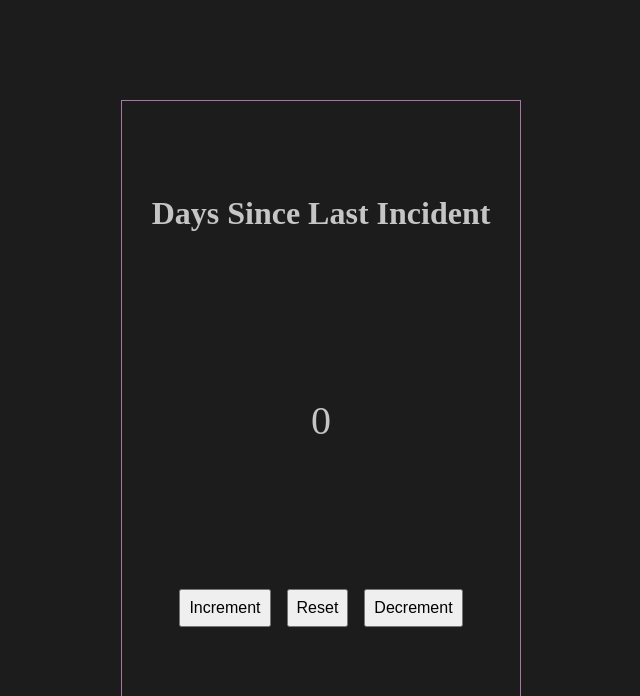
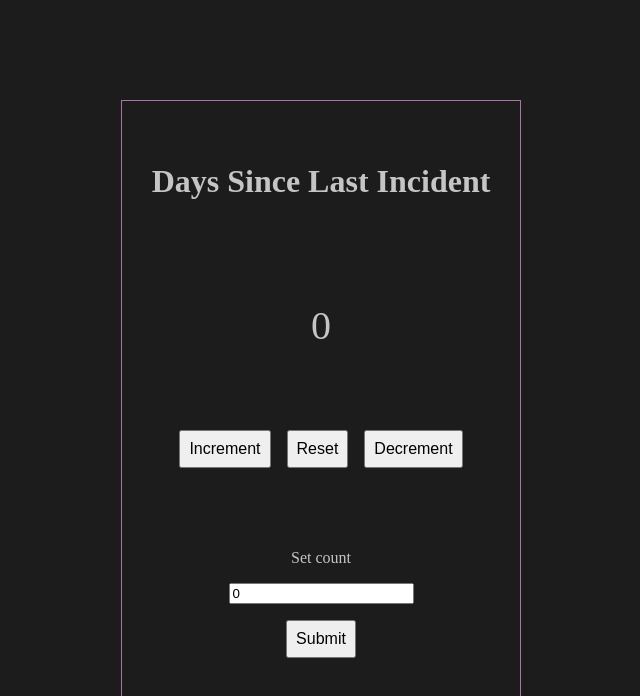
Before and after one commit to dandgerson/redux-fundamentals-feat-react, a React (Vite) app: page / in a window 1280 px wide. Shown: the top 696 px of the page, without its empty margins (319-959 px from the left). Built offline with nearby package versions, Linux system fonts and the light colour scheme.

Commit message:
dispatching from forms

```diff
--- a/src/Counter.js
+++ b/src/Counter.js
@@ -1,6 +1,7 @@
 import { useState } from "react";
 import { useDispatch, useSelector } from "react-redux";
 import { decrement, increment, set } from "./actions";
+import SetCounter from "./SetCounter";
 
 const Counter = () => {
   const count = useSelector((state) => state.count);
@@ -11,10 +12,18 @@ const Counter = () => {
       <h1>Days Since Last Incident</h1>
       <div className="count">{count}</div>
       <div className="controlls">
-        <button onClick={() => dispatch(increment())}>Increment</button>
-        <button onClick={() => dispatch(set(0))}>Reset</button>
-        <button onClick={() => dispatch(decrement())}>Decrement</button>
+        <button className="button" onClick={() => dispatch(increment())}>
+          Increment
+        </button>
+        <button className="button" onClick={() => dispatch(set(0))}>
+          Reset
+        </button>
+        <button className="button" onClick={() => dispatch(decrement())}>
+          Decrement
+        </button>
       </div>
+
+      <SetCounter />
     </div>
   );
 };
--- /dev/null
+++ b/src/SetCounter.js
@@ -0,0 +1,37 @@
+import { useEffect, useRef, useState } from "react";
+import { useDispatch, useSelector } from "react-redux";
+import { set } from "./actions";
+
+const SetCounter = () => {
+  const countFromStore = useSelector((state) => state.count);
+  const [count, setCount] = useState(countFromStore);
+  const dispatch = useDispatch();
+
+  useEffect(() => {
+    setCount(countFromStore);
+  }, [countFromStore]);
+
+  console.log("SetCounter render");
+
+  return (
+    <div className="setCounter">
+      <form
+        onSubmit={(e) => {
+          e.preventDefault();
+          dispatch(set(e.target["set-to"].value));
+        }}
+      >
+        <label htmlFor="set-to">Set count</label>
+        <input
+          type="number"
+          id="set-to"
+          value={count}
+          onChange={(e) => setCount(e.target.value)}
+        />
+        <input className="button" type="submit" />
+      </form>
+    </div>
+  );
+};
+
+export default SetCounter;
--- a/src/main.scss
+++ b/src/main.scss
@@ -39,9 +39,19 @@ body {
     align-items: center;
     justify-content: center;
     gap: 1rem;
-    button {
-      font-size: 1rem;
-      padding: 0.5rem;
-    }
   }
 }
+.button {
+  font-size: 1rem;
+  padding: 0.5rem;
+}
+
+.setCounter {
+  form {
+    display: flex;
+    flex-direction: column;
+    align-items: center;
+    justify-content: center;
+    gap: 1rem;
+  }
+}
```
